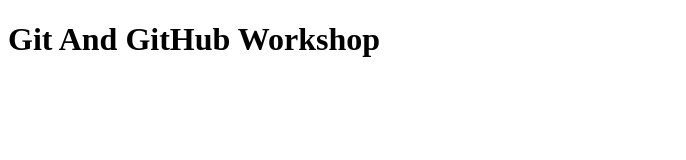
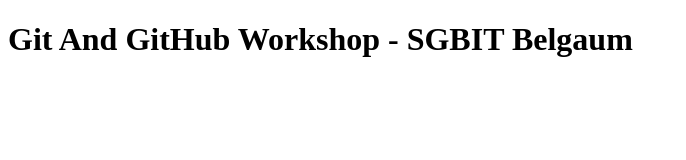
Before and after one commit to sfrodd/FourthSemRepo, a plain HTML site: page index.html in a window 1280 px wide. Shown: the whole page, without its empty margins (0-686 px from the left). Drawn offline with Linux system fonts and the light colour scheme.

Commit message:
Update index.html

```diff
--- a/index.html
+++ b/index.html
@@ -6,6 +6,6 @@
     <title>Document</title>
 </head>
 <body>
-    <h1>Git And GitHub Workshop</h1>
+    <h1>Git And GitHub Workshop - SGBIT Belgaum</h1>
 </body>
 </html>
```
